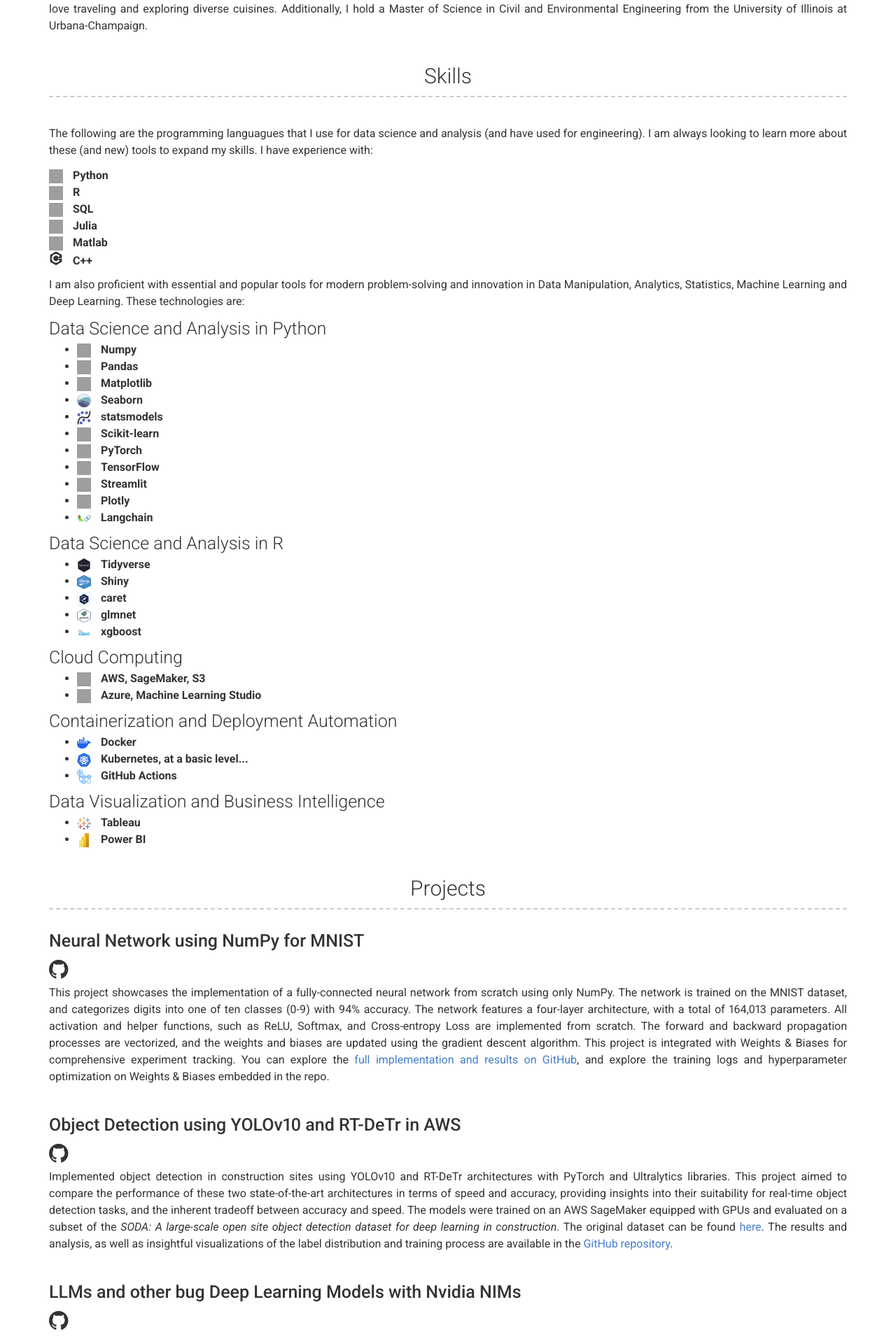
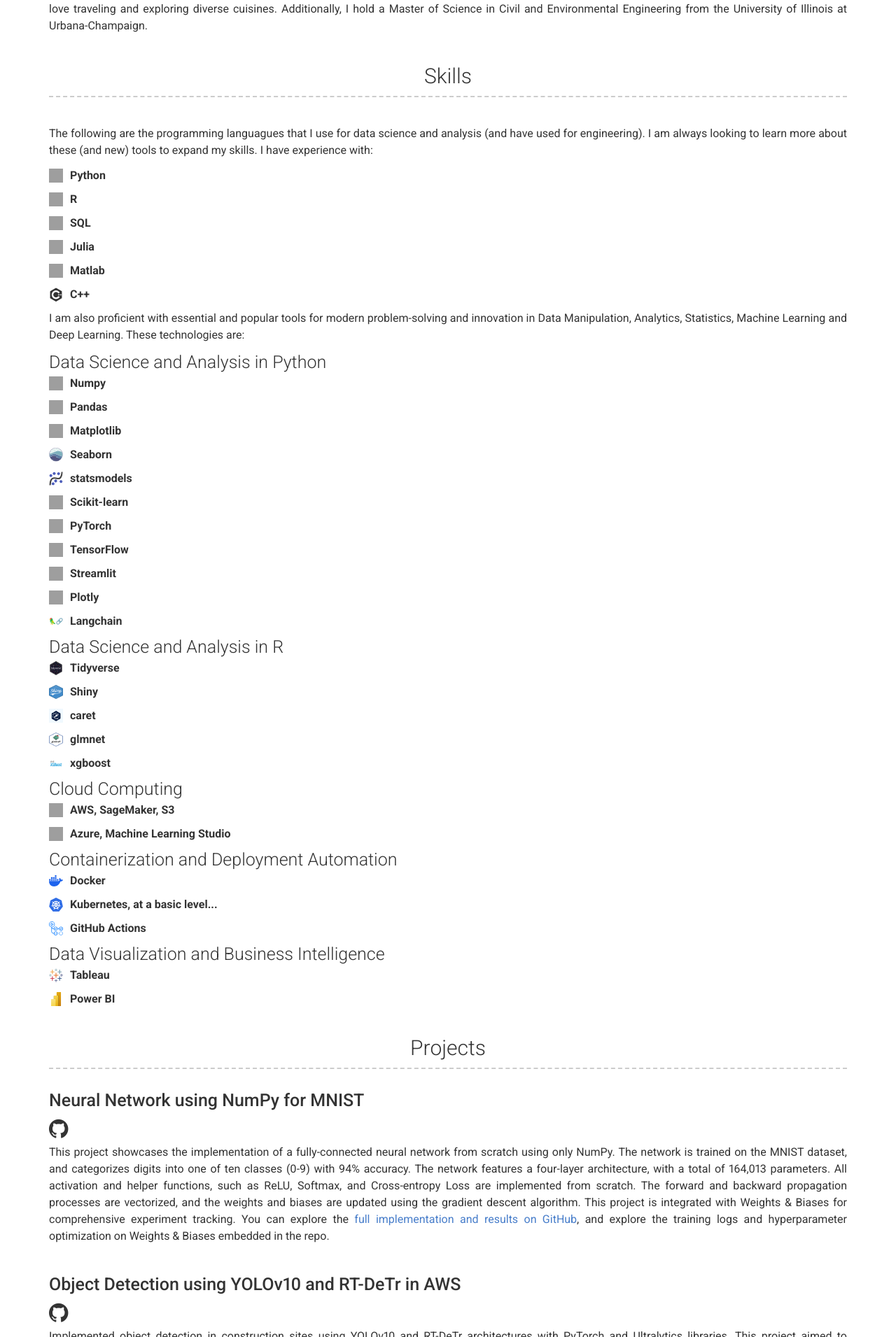
Before and after one commit to fsaudm/fsaudm.github.io, a Jekyll site: the page built from index.md, in a window 1280 px wide. Shown: the part 945-2856 px from the top of the page at 70% size. Built offline with Jekyll 4.4.1, drawn with Linux system fonts in a browser that asks for light colours; grey boxes are pictures that could not be loaded.

Commit message:
removed bullets from skills section

```diff
--- a/_includes/skills.html
+++ b/_includes/skills.html
@@ -5,7 +5,7 @@
   </p>
   <ul style="list-style: none; padding-left: 0;">
     {% for language in site.data.skills.languages %}
-      <li>
+      <li style="display: flex; align-items: center; margin-bottom: 10px;">
         {% if language.icon_type == "svg" %}
           <img src="{{ language.icon_url }}" alt="{{ language.name }} icon" style="width: 20px; height: 20px; margin-right: 10px;">
         {% endif %}
@@ -27,9 +27,9 @@
       <h4>Data Science and Analysis in Python</h4>
     </div>
     <div class="col-xs-12 col-sm-8 col-md-9 col-print-12">
-      <ul>
+      <ul style="list-style: none; padding-left: 0;">
         {% for skill in site.data.skills.data_science_and_analysis_python %}
-          <li>
+          <li style="display: flex; align-items: center; margin-bottom: 10px;">
             {% if skill.icon_type == "svg" or skill.icon_type == "png" %}
               <img src="{{ skill.icon_url }}" alt="{{ skill.name }} icon" style="width: 20px; height: 20px; margin-right: 10px;">
             {% endif %}
@@ -45,9 +45,9 @@
       <h4>Data Science and Analysis in R</h4>
     </div>
     <div class="col-xs-12 col-sm-8 col-md-9 col-print-12">
-      <ul>
+      <ul style="list-style: none; padding-left: 0;">
         {% for skill in site.data.skills.data_science_and_analysis_r %}
-          <li>
+          <li style="display: flex; align-items: center; margin-bottom: 10px;">
             {% if skill.icon_type == "svg" or skill.icon_type == "png" %}
               <img src="{{ skill.icon_url }}" alt="{{ skill.name }} icon" style="width: 20px; height: 20px; margin-right: 10px;">
             {% endif %}
@@ -63,9 +63,9 @@
       <h4>Cloud Computing</h4>
     </div>
     <div class="col-xs-12 col-sm-8 col-md-9 col-print-12">
-      <ul>
+      <ul style="list-style: none; padding-left: 0;">
         {% for skill in site.data.skills.cloud_computing %}
-          <li>
+          <li style="display: flex; align-items: center; margin-bottom: 10px;">
             {% if skill.icon_type == "svg" or skill.icon_type == "png" %}
               <img src="{{ skill.icon_url }}" alt="{{ skill.name }} icon" style="width: 20px; height: 20px; margin-right: 10px;">
             {% endif %}
@@ -81,9 +81,9 @@
       <h4>Containerization and Deployment Automation</h4>
     </div>
     <div class="col-xs-12 col-sm-8 col-md-9 col-print-12">
-      <ul>
+      <ul style="list-style: none; padding-left: 0;">
         {% for skill in site.data.skills.containerization_and_CI_CD %}
-          <li>
+          <li style="display: flex; align-items: center; margin-bottom: 10px;">
             {% if skill.icon_type == "svg" or skill.icon_type == "png" %}
               <img src="{{ skill.icon_url }}" alt="{{ skill.name }} icon" style="width: 20px; height: 20px; margin-right: 10px;">
             {% endif %}
@@ -94,15 +94,14 @@
     </div>
     <br>
 
-
     <!-- Data Vis and BI -->
     <div class="col-xs-12 col-sm-4 col-md-3 col-print-12 left-column">
       <h4>Data Visualization and Business Intelligence</h4>
     </div>
     <div class="col-xs-12 col-sm-8 col-md-9 col-print-12">
-      <ul>
+      <ul style="list-style: none; padding-left: 0;">
         {% for skill in site.data.skills.data_visualization_and_bi %}
-          <li>
+          <li style="display: flex; align-items: center; margin-bottom: 10px;">
             {% if skill.icon_type == "svg" or skill.icon_type == "png" %}
               <img src="{{ skill.icon_url }}" alt="{{ skill.name }} icon" style="width: 20px; height: 20px; margin-right: 10px;">
             {% endif %}
@@ -114,18 +113,3 @@
     <br>
   </div>
 </div>
-
-
-<!-- Civil Engineering and Construction Management -->
-<!-- Commented out as per your request
-<div class="col-xs-12 col-sm-4 col-md-3 col-print-12 left-column">
-  <h4>Civil Engineering and Construction Management</h4>
-</div>
-<div class="col-xs-12 col-sm-8 col-md-9 col-print-12">
-  <ul>
-    {% for skill in site.data.skills.civil_engineering_and_construction_management %}
-      <li>{{ skill }}</li>
-    {% endfor %}
-  </ul>
-</div>
--->
```
